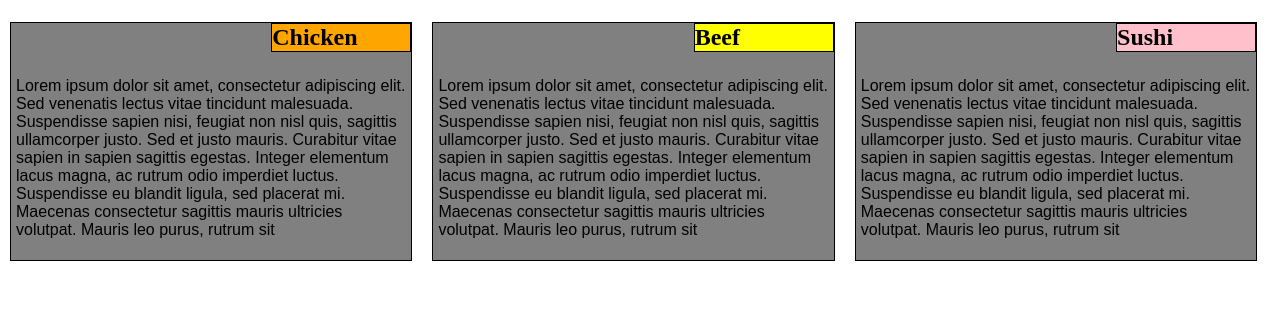
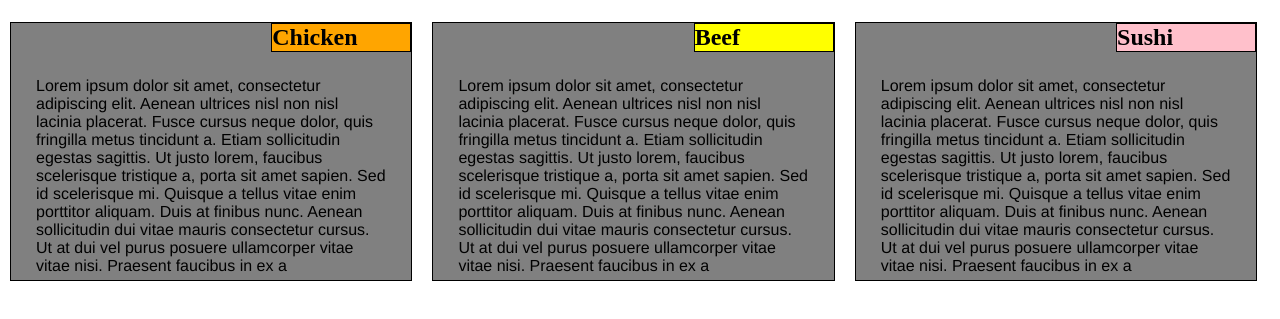
Before and after one commit to mary-kur/coursera-2week, a plain HTML site: page site/index.html in a window 1280 px wide. Shown: the part 61-380 px from the top of the page. Drawn offline with Linux system fonts and the light colour scheme.

Commit message:
changes in css code

```diff
--- a/site/css.css
+++ b/site/css.css
@@ -34,11 +34,12 @@ h2 {
     border: 1px solid black;
 }
 
-/*Text style*/
 p {
-
+    margin: auto;
+	width: 90%;
+	height: 100%;
     font-size: 1em;
-    font-family: Arial, Helvetica, sans-serif;
+    font-family: Helvetica, sans-serif;
     padding: 5px;
 
 }
@@ -66,11 +67,6 @@ p {
 .sushi {
     background-color: pink;
 }
-
-/*class for simple responsive framework*/
-
-
-/*** Browser ****/
 
 @media (min-width: 992px) {
 	.col-lg-1, .col-lg-2, .col-lg-3, .col-lg-4, .col-lg-5, .col-lg-6, .col-lg-7, .col-lg-8, .col-lg-9, .col-lg-10, .col-lg-11, .col-lg-12 {
@@ -113,8 +109,6 @@ p {
 		width: 100%;
 	}
 }
-
-/*** Tablet 768-991px **/
 
 
 @media (min-width: 768px) and (max-width: 991px) {
@@ -217,43 +211,4 @@ p {
 
 
 
-
-/***
-
-
-
-
-
-h2 {
-	width: 35%;
-    position: relative;
-    left: 66%;
-    right: 0;
-    top: 0;
-    margin-top: 0;
-    border: 1px solid black;
-}
-
-
-p {
-
-	margin: auto;
-	width: 90%;
-	height: 100%;
-	font-family: Helvetica;
-	color: white;
-}
-
-
-.chicken {
-	background-color: red;
-}
-.beef {
-	background-color: red;
-}
-.sushi {
-	background-color: red;
-}
-
-
-/*** Browser <992px
+////****
--- a/site/index.html
+++ b/site/index.html
@@ -14,7 +14,7 @@
 			<div class="section">
 				<h2 class="chicken"> Chicken
 				</h2>
-					<p>Lorem ipsum dolor sit amet, consectetur adipiscing elit. Sed venenatis lectus vitae tincidunt malesuada. Suspendisse sapien nisi, feugiat non nisl quis, sagittis ullamcorper justo. Sed et justo mauris. Curabitur vitae sapien in sapien sagittis egestas. Integer elementum lacus magna, ac rutrum odio imperdiet luctus. Suspendisse eu blandit ligula, sed placerat mi. Maecenas consectetur sagittis mauris ultricies volutpat. Mauris leo purus, rutrum sit
+					<p>Lorem ipsum dolor sit amet, consectetur adipiscing elit. Aenean ultrices nisl non nisl lacinia placerat. Fusce cursus neque dolor, quis fringilla metus tincidunt a. Etiam sollicitudin egestas sagittis. Ut justo lorem, faucibus scelerisque tristique a, porta sit amet sapien. Sed id scelerisque mi. Quisque a tellus vitae enim porttitor aliquam. Duis at finibus nunc. Aenean sollicitudin dui vitae mauris consectetur cursus. Ut at dui vel purus posuere ullamcorper vitae vitae nisi. Praesent faucibus in ex a
 					</p>
 			</div>
 		</div>
@@ -23,7 +23,7 @@
 			<div class="section">
 				<h2 class="beef"> Beef
 				</h2>
-					<p>Lorem ipsum dolor sit amet, consectetur adipiscing elit. Sed venenatis lectus vitae tincidunt malesuada. Suspendisse sapien nisi, feugiat non nisl quis, sagittis ullamcorper justo. Sed et justo mauris. Curabitur vitae sapien in sapien sagittis egestas. Integer elementum lacus magna, ac rutrum odio imperdiet luctus. Suspendisse eu blandit ligula, sed placerat mi. Maecenas consectetur sagittis mauris ultricies volutpat. Mauris leo purus, rutrum sit
+					<p>Lorem ipsum dolor sit amet, consectetur adipiscing elit. Aenean ultrices nisl non nisl lacinia placerat. Fusce cursus neque dolor, quis fringilla metus tincidunt a. Etiam sollicitudin egestas sagittis. Ut justo lorem, faucibus scelerisque tristique a, porta sit amet sapien. Sed id scelerisque mi. Quisque a tellus vitae enim porttitor aliquam. Duis at finibus nunc. Aenean sollicitudin dui vitae mauris consectetur cursus. Ut at dui vel purus posuere ullamcorper vitae vitae nisi. Praesent faucibus in ex a
 					</p>
 			</div>
 		</div>
@@ -31,7 +31,7 @@
 			<div class="section">
 				<h2 class="sushi"> Sushi
 				</h2>
-					<p>Lorem ipsum dolor sit amet, consectetur adipiscing elit. Sed venenatis lectus vitae tincidunt malesuada. Suspendisse sapien nisi, feugiat non nisl quis, sagittis ullamcorper justo. Sed et justo mauris. Curabitur vitae sapien in sapien sagittis egestas. Integer elementum lacus magna, ac rutrum odio imperdiet luctus. Suspendisse eu blandit ligula, sed placerat mi. Maecenas consectetur sagittis mauris ultricies volutpat. Mauris leo purus, rutrum sit
+					<p>Lorem ipsum dolor sit amet, consectetur adipiscing elit. Aenean ultrices nisl non nisl lacinia placerat. Fusce cursus neque dolor, quis fringilla metus tincidunt a. Etiam sollicitudin egestas sagittis. Ut justo lorem, faucibus scelerisque tristique a, porta sit amet sapien. Sed id scelerisque mi. Quisque a tellus vitae enim porttitor aliquam. Duis at finibus nunc. Aenean sollicitudin dui vitae mauris consectetur cursus. Ut at dui vel purus posuere ullamcorper vitae vitae nisi. Praesent faucibus in ex a
 					</p>
 			</div>
 		</div>
```
